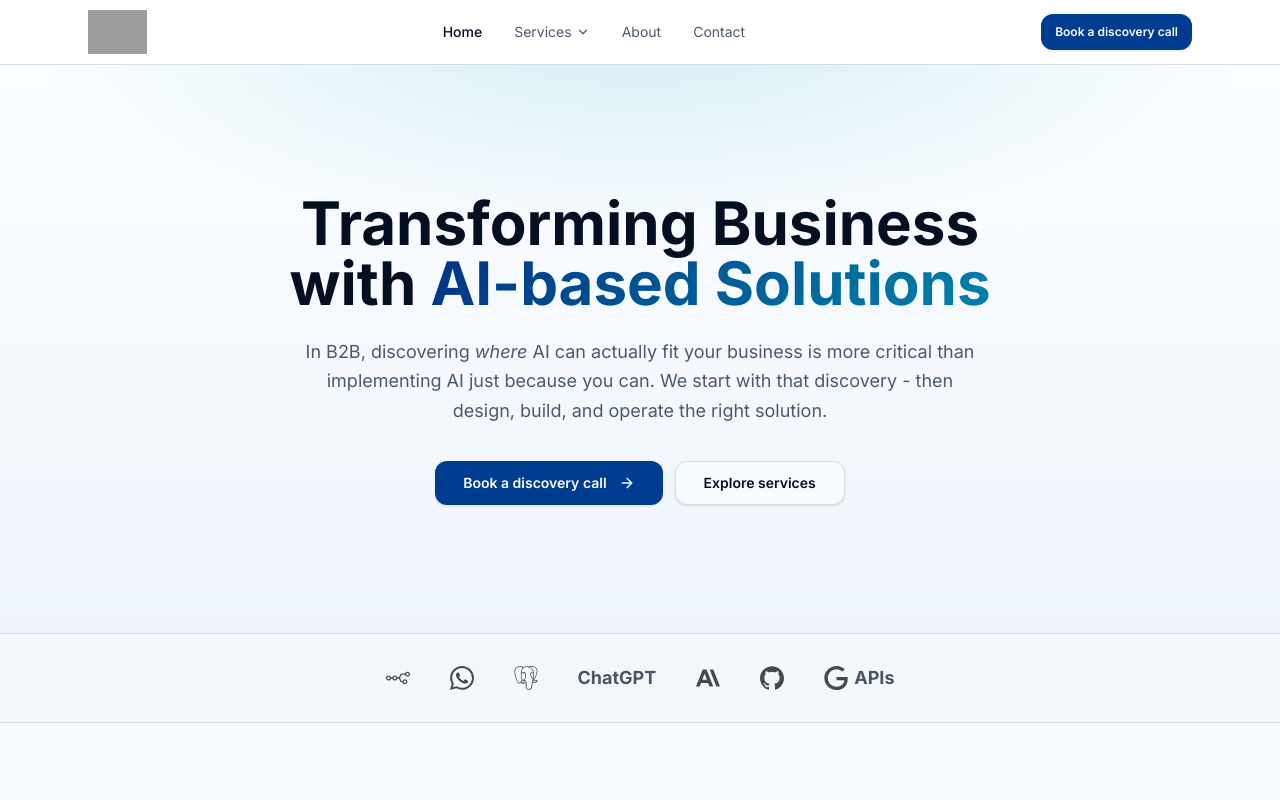
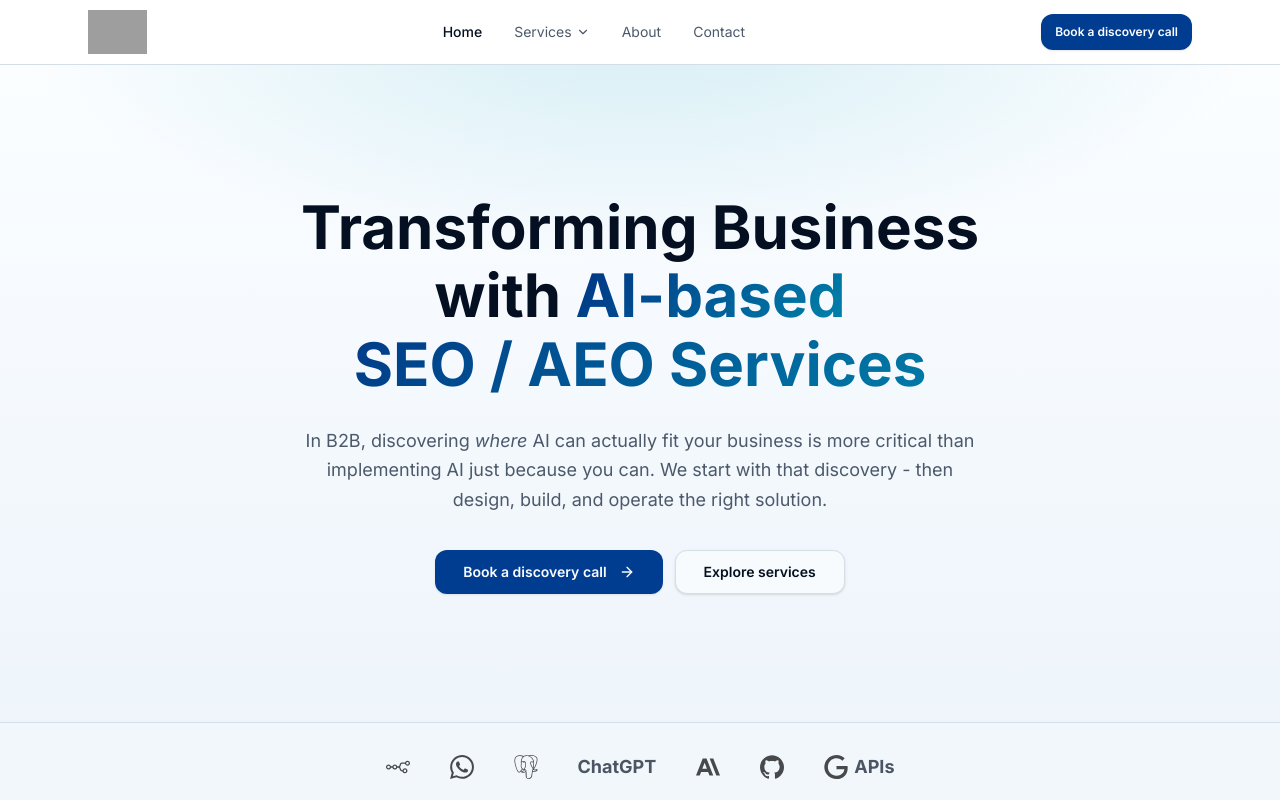
Before and after one commit to vivekdarak/attendez-website, a Next.js app: page / in a window 1280 px wide. Shown: the top 800 px of the page. Built offline with nearby package versions, Linux system fonts and the light colour scheme; grey boxes are pictures that could not be loaded.

Commit message:
Add homepage typewriter headline

```diff
--- a/app/page.tsx
+++ b/app/page.tsx
@@ -3,6 +3,7 @@ import Image from "next/image";
 import { ArrowRight, Check, Network, Route, ShieldCheck } from "lucide-react";
 
 import { Container, Section } from "@/components/layout/container";
+import { TypewriterServiceText } from "@/components/sections/typewriter-service-text";
 import { ServiceCard } from "@/components/sections/service-card";
 import { ToolLogos } from "@/components/sections/tool-logos";
 import { Button } from "@/components/ui/button";
@@ -38,10 +39,17 @@ export default function HomePage() {
       <section className="relative overflow-hidden" style={{ background: "var(--gradient-hero)" }}>
         <Container className="relative py-20 sm:py-28 lg:py-32">
           <div className="mx-auto max-w-3xl text-center">
-            <h1 className="text-4xl font-bold tracking-tight text-foreground sm:text-5xl lg:text-6xl">
+            <h1
+              className="text-4xl font-bold leading-[1.18] tracking-tight text-foreground sm:text-5xl sm:leading-[1.14] lg:text-6xl"
+              aria-label="Transforming Business with AI-based WhatsApp Automation, Website Development, SEO / AEO Services, and Voice Agents"
+            >
               Transforming Business with{" "}
               <span className="bg-[image:var(--gradient-primary)] bg-clip-text text-transparent">
-                AI-based Solutions
+                AI-based
+              </span>
+              <span className="block sm:inline">
+                <span className="hidden sm:inline"> </span>
+                <TypewriterServiceText />
               </span>
             </h1>
             <p className="mx-auto mt-6 max-w-2xl text-lg leading-relaxed text-muted-foreground">
--- /dev/null
+++ b/components/sections/typewriter-service-text.tsx
@@ -0,0 +1,71 @@
+"use client";
+
+import { useEffect, useState } from "react";
+
+const services = [
+  "WhatsApp Automation",
+  "Website Development",
+  "SEO / AEO Services",
+  "Voice Agents",
+];
+
+export function TypewriterServiceText() {
+  const [serviceIndex, setServiceIndex] = useState(0);
+  const [displayText, setDisplayText] = useState(services[0]);
+
+  useEffect(() => {
+    const reduceMotion = window.matchMedia("(prefers-reduced-motion: reduce)").matches;
+
+    if (reduceMotion) {
+      return;
+    }
+
+    const currentService = services[serviceIndex];
+    const nextIndex = (serviceIndex + 1) % services.length;
+    const nextService = services[nextIndex];
+    const pauseBeforeDeleting = 1600;
+    const deleteSpeed = 34;
+    const typeSpeed = 52;
+    let timeoutId = 0;
+
+    const deleteText = (length: number) => {
+      if (length <= 0) {
+        typeText(1);
+        return;
+      }
+
+      timeoutId = window.setTimeout(() => {
+        setDisplayText(currentService.slice(0, length - 1));
+        deleteText(length - 1);
+      }, deleteSpeed);
+    };
+
+    const typeText = (length: number) => {
+      timeoutId = window.setTimeout(() => {
+        setDisplayText(nextService.slice(0, length));
+
+        if (length < nextService.length) {
+          typeText(length + 1);
+          return;
+        }
+
+        setServiceIndex(nextIndex);
+      }, typeSpeed);
+    };
+
+    timeoutId = window.setTimeout(() => deleteText(currentService.length), pauseBeforeDeleting);
+
+    return () => {
+      window.clearTimeout(timeoutId);
+    };
+  }, [serviceIndex]);
+
+  return (
+    <span
+      aria-hidden="true"
+      className="inline-block min-w-[min(19ch,100%)] whitespace-nowrap pb-1 bg-[image:var(--gradient-primary)] bg-clip-text text-transparent"
+    >
+      {displayText || <span className="invisible">A</span>}
+    </span>
+  );
+}
```
